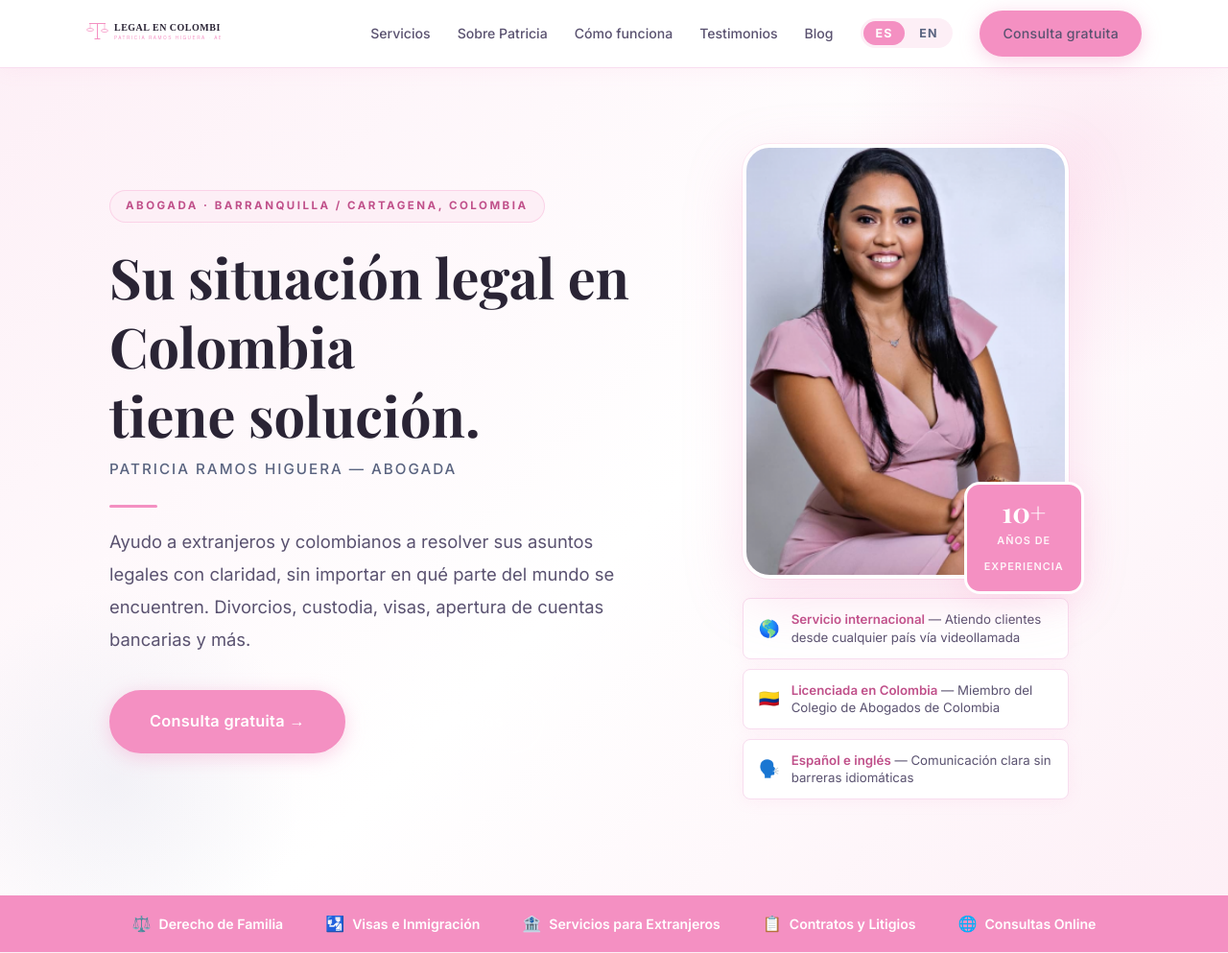
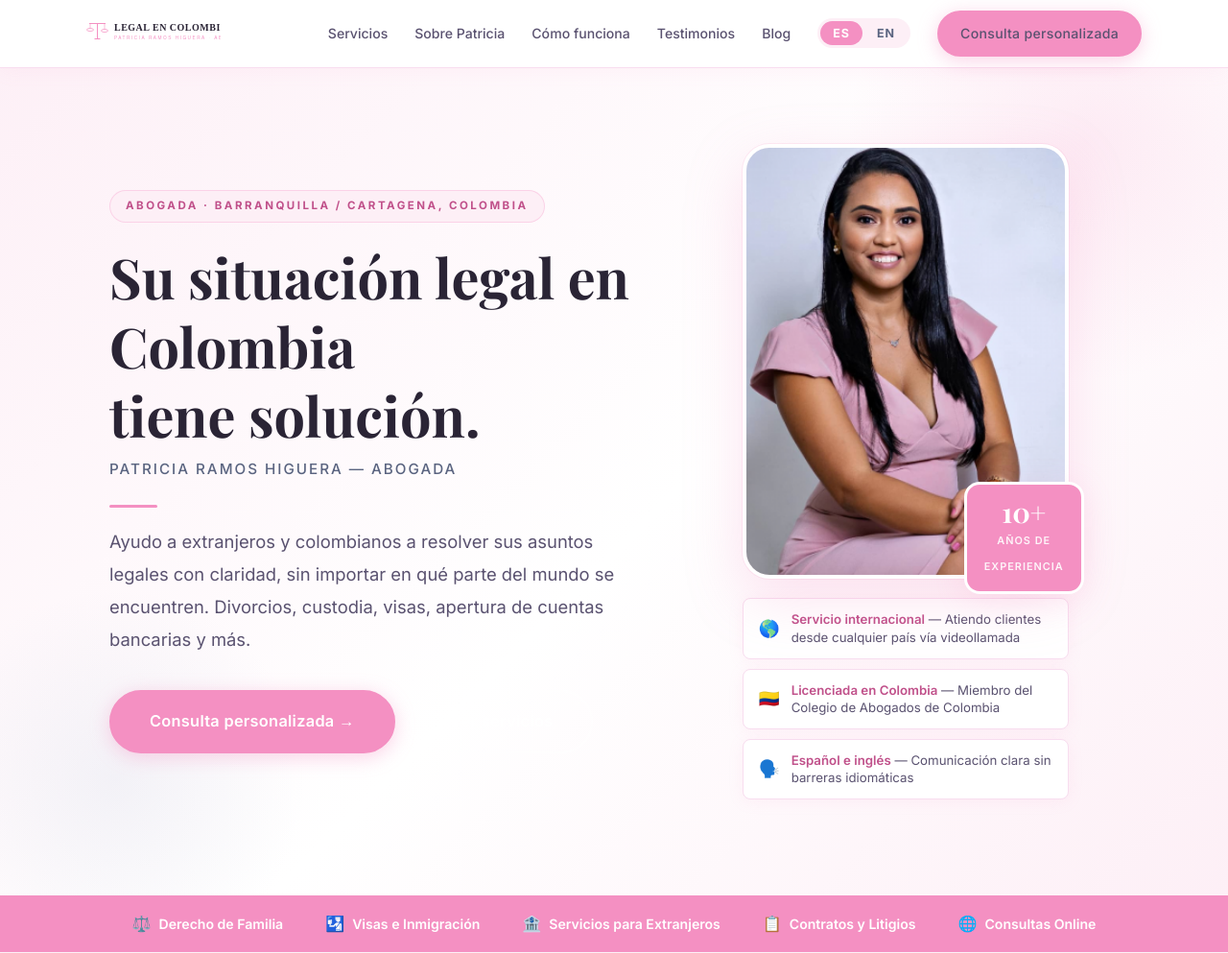
Before and after one commit to davidmyrann-sketch/legalencolombia, a Flask app: page / in a window 1280 px wide. Shown: the top 993 px of the page at 96% size. Run offline with Flask 3, Linux system fonts and the light colour scheme; some web fonts are replaced.

Commit message:
Endre 'gratuita' til 'personalizada' i alle CTA-knapper og seksjoner

```diff
--- a/templates/index.html
+++ b/templates/index.html
@@ -30,7 +30,7 @@
         <button class="lang-btn active" onclick="setLang('es')">ES</button>
         <button class="lang-btn" onclick="setLang('en')">EN</button>
       </div>
-      <a href="#contacto" class="btn btn-pink btn-sm" data-es="Consulta gratuita" data-en="Free consultation">Consulta gratuita</a>
+      <a href="#contacto" class="btn btn-pink btn-sm" data-es="Consulta personalizada" data-en="Consulta personalizada">Consulta personalizada</a>
     </div>
     <button class="hamburger" onclick="toggleMenu()">☰</button>
   </div>
@@ -40,7 +40,7 @@
     <a href="#proceso" onclick="toggleMenu()" data-es="Cómo funciona" data-en="How it works">Cómo funciona</a>
     <a href="#testimonios" onclick="toggleMenu()" data-es="Testimonios" data-en="Testimonials">Testimonios</a>
     <a href="/blog" onclick="toggleMenu()" data-es="Blog" data-en="Blog">Blog</a>
-    <a href="#contacto" class="btn btn-pink" onclick="toggleMenu()" data-es="Consulta gratuita" data-en="Free consultation">Consulta gratuita</a>
+    <a href="#contacto" class="btn btn-pink" onclick="toggleMenu()" data-es="Consulta personalizada" data-en="Consulta personalizada">Consulta personalizada</a>
   </div>
 </nav>
 
@@ -63,7 +63,7 @@
         Ayudo a extranjeros y colombianos a resolver sus asuntos legales con claridad, sin importar en qué parte del mundo se encuentren. Divorcios, custodia, visas, apertura de cuentas bancarias y más.
       </p>
       <div class="hero-btns">
-        <a href="#contacto" class="btn btn-pink btn-lg" data-es="Consulta gratuita →" data-en="Free consultation →">Consulta gratuita →</a>
+        <a href="#contacto" class="btn btn-pink btn-lg" data-es="Consulta personalizada →" data-en="Free consultation →">Consulta personalizada →</a>
         <a href="#servicios" class="btn btn-outline-white btn-lg" data-es="Ver servicios" data-en="View services">Ver servicios</a>
       </div>
     </div>
@@ -331,7 +331,7 @@
     <div class="process-steps">
       <div class="process-step fade-in">
         <div class="step-num">1</div>
-        <h4 data-es="Consulta inicial gratuita" data-en="Free initial consultation">Consulta inicial gratuita</h4>
+        <h4 data-es="Consulta personalizada" data-en="Free initial consultation">Consulta personalizada</h4>
         <p data-es="Me cuenta su situación por videollamada o WhatsApp. Evaluamos su caso sin costo y le explico las opciones disponibles." data-en="Tell me your situation by video call or WhatsApp. We evaluate your case at no cost and I explain the available options.">Me cuenta su situación por videollamada o WhatsApp. Evaluamos su caso sin costo y le explico las opciones disponibles.</p>
       </div>
       <div class="process-step fade-in" style="animation-delay:0.15s">
@@ -409,7 +409,7 @@
       <div class="contact-left fade-in">
         <div class="tag tag-pink" data-es="Contácteme" data-en="Contact me">Contácteme</div>
         <h2 data-es="Hablemos de su situación" data-en="Let's talk about your situation">Hablemos de su situación</h2>
-        <p class="lead" data-es="La primera consulta es gratuita. Cuénteme su caso y le digo cómo puedo ayudarle." data-en="The first consultation is free. Tell me your case and I'll explain how I can help you.">La primera consulta es gratuita. Cuénteme su caso y le digo cómo puedo ayudarle.</p>
+        <p class="lead" data-es="Agende su consulta personalizada. Cuénteme su caso y le digo cómo puedo ayudarle." data-en="The first consultation is free. Tell me your case and I'll explain how I can help you.">Agende su consulta personalizada. Cuénteme su caso y le digo cómo puedo ayudarle.</p>
         <div class="contact-info">
           <div class="contact-item">
             <span class="ci-icon">📱</span>
@@ -489,7 +489,7 @@
             <label data-es="Describa brevemente su situación" data-en="Briefly describe your situation">Describa brevemente su situación</label>
             <textarea name="message" placeholder="Cuénteme los detalles relevantes de su caso..."></textarea>
           </div>
-          <button type="submit" class="btn btn-pink form-submit btn-lg" data-es="Solicitar consulta gratuita →" data-en="Request free consultation →">Solicitar consulta gratuita →</button>
+          <button type="submit" class="btn btn-pink form-submit btn-lg" data-es="Consulta personalizada →" data-en="Request free consultation →">Consulta personalizada →</button>
           <p class="form-note" data-es="Respondo en menos de 24 horas · Confidencialidad garantizada" data-en="I respond within 24 hours · Confidentiality guaranteed">Respondo en menos de 24 horas · Confidencialidad garantizada</p>
         </form>
       </div>
@@ -521,7 +521,7 @@
       <ul>
         <li><a href="mailto:pathy.higuera@gmail.com">pathy.higuera@gmail.com</a></li>
         <li><a href="https://wa.me/573184075418">WhatsApp</a></li>
-        <li><a href="#contacto" data-es="Consulta gratuita" data-en="Free consultation">Consulta gratuita</a></li>
+        <li><a href="#contacto" data-es="Consulta personalizada" data-en="Consulta personalizada">Consulta personalizada</a></li>
         <li><span>Barranquilla / Cartagena, Colombia</span></li>
       </ul>
     </div>
```
